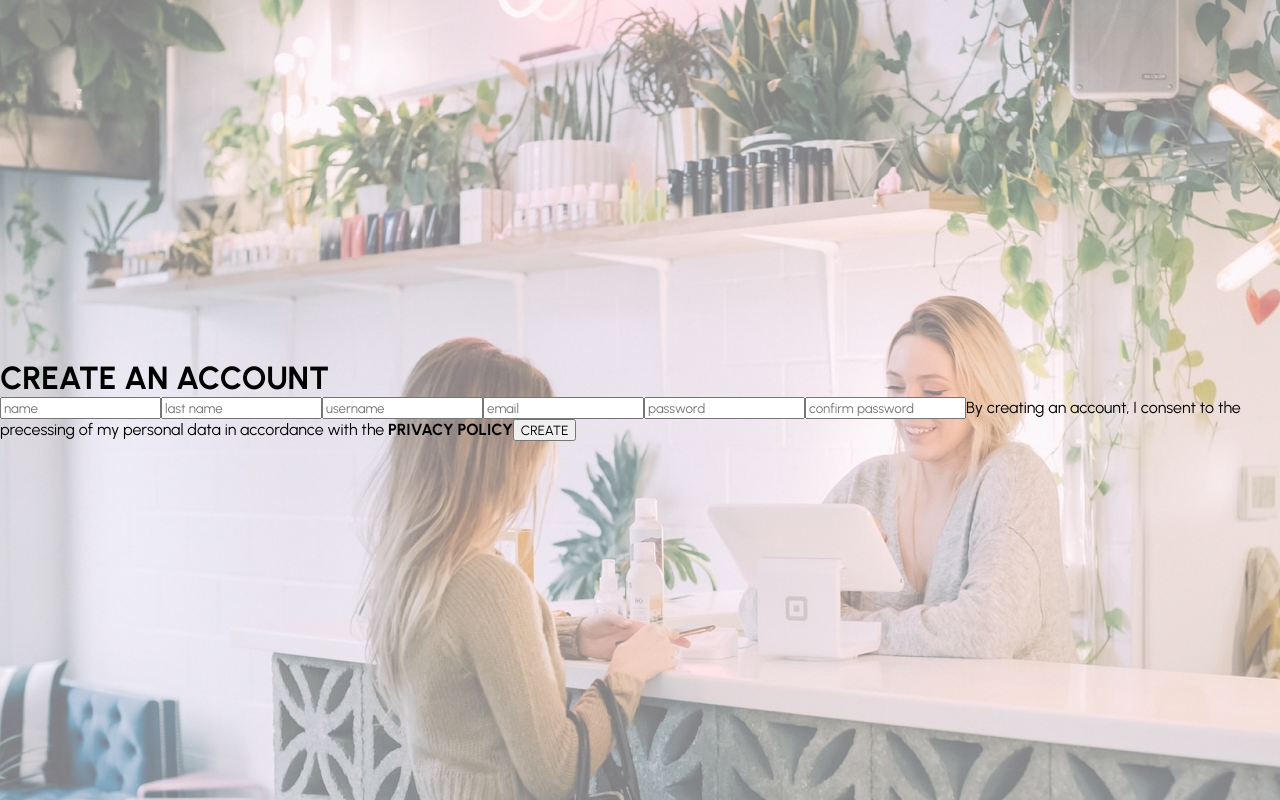
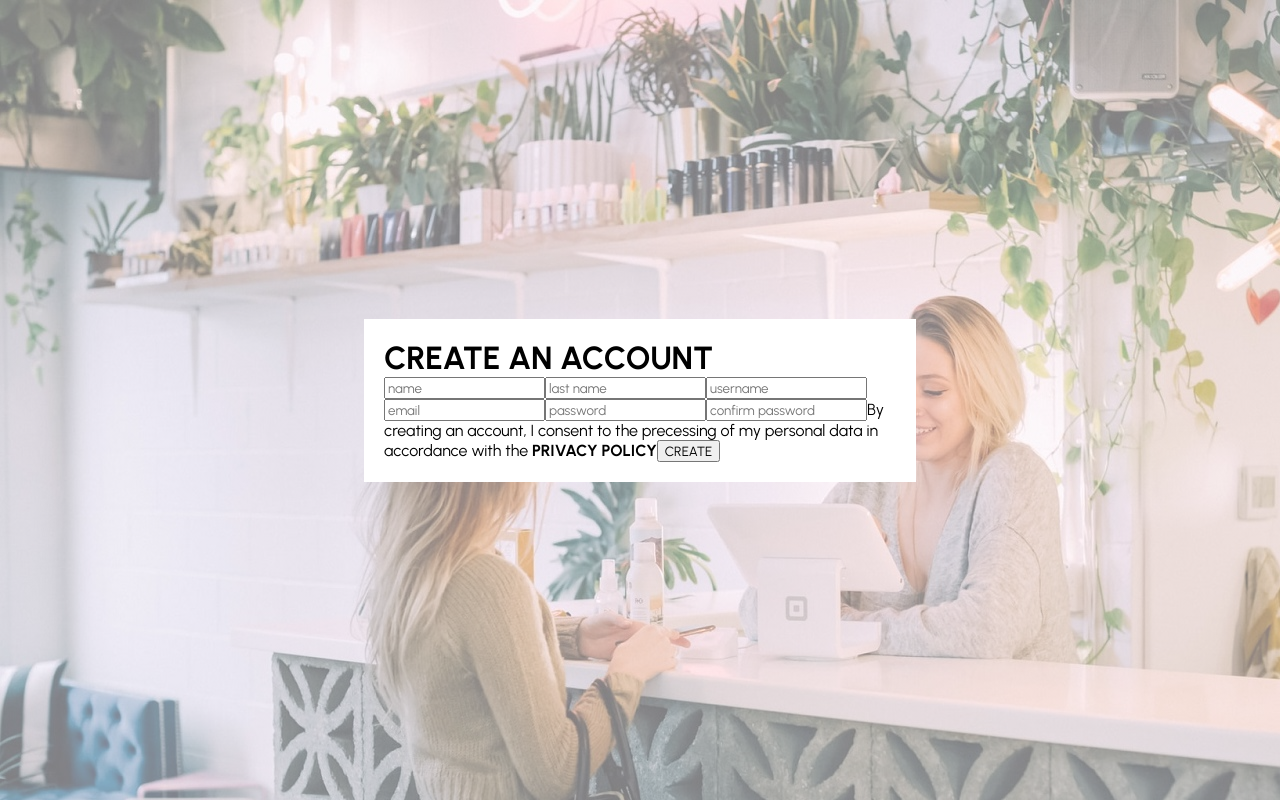
Before and after one commit to AliPooladmast/e-commerce, a React (Create React App) app: page / in a window 1280 px wide. Built offline with nearby package versions, Linux system fonts and the light colour scheme.

Commit message:
feat(register): add style to wrapper of the register from section

```diff
--- a/src/pages/Register/register.module.scss
+++ b/src/pages/Register/register.module.scss
@@ -11,3 +11,9 @@
   justify-content: center;
   align-items: center;
 }
+
+.Wrapper {
+  width: 40%;
+  background-color: white;
+  padding: 20px;
+}
```
